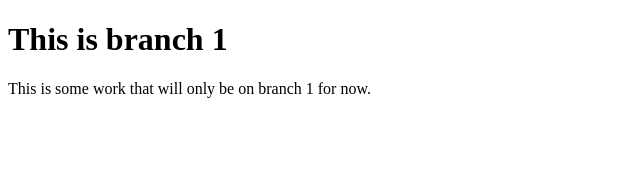
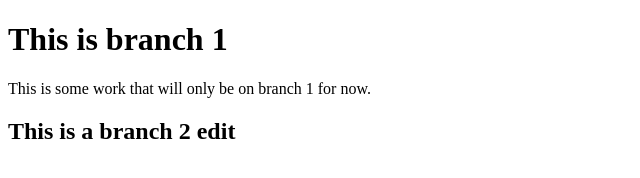
Before and after one commit to nkhil/git-branching, a plain HTML site: page index.html in a window 1280 px wide. Shown: the whole page, without its empty margins (0-640 px from the left). Drawn offline with Linux system fonts and the light colour scheme.

Commit message:
added h2 to branch 2

```diff
--- a/index.html
+++ b/index.html
@@ -11,5 +11,6 @@
     <p>
         This is some work that will only be on branch 1 for now.
     </p>
+    <h2>This is a branch 2 edit</h2>
 </body>
 </html>
```
